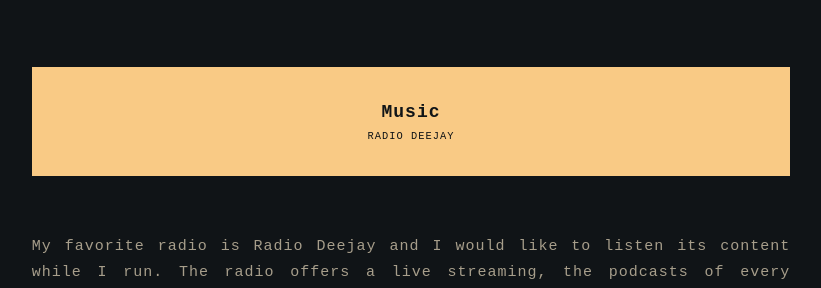
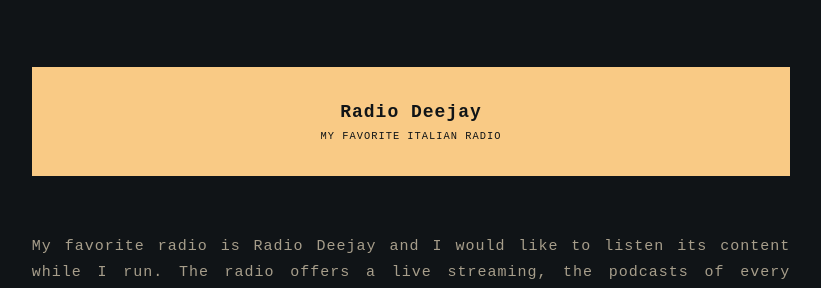
Before and after one commit to emanuelelaface/awa, a Jekyll site: the page built from website/all_collections/_posts/2021-01-22-Deejay.md, in a window 1280 px wide. Shown: the part 136-424 px from the top of the page, without its empty margins (229-1050 px from the left). Built offline with Jekyll 4.4.1, drawn with Linux system fonts in a browser that asks for light colours.

Commit message:
Fix title

```diff
--- a/website/all_collections/_posts/2021-01-22-Deejay.md
+++ b/website/all_collections/_posts/2021-01-22-Deejay.md
@@ -1,7 +1,7 @@
 ---
 layout: post
-title: Music
-subtitle: Radio Deejay
+title: Radio Deejay
+subtitle: My favorite Italian Radio
 date: 2021-01-22
 tag: music podcast
 categories: ["category", "subcategory"]
```
